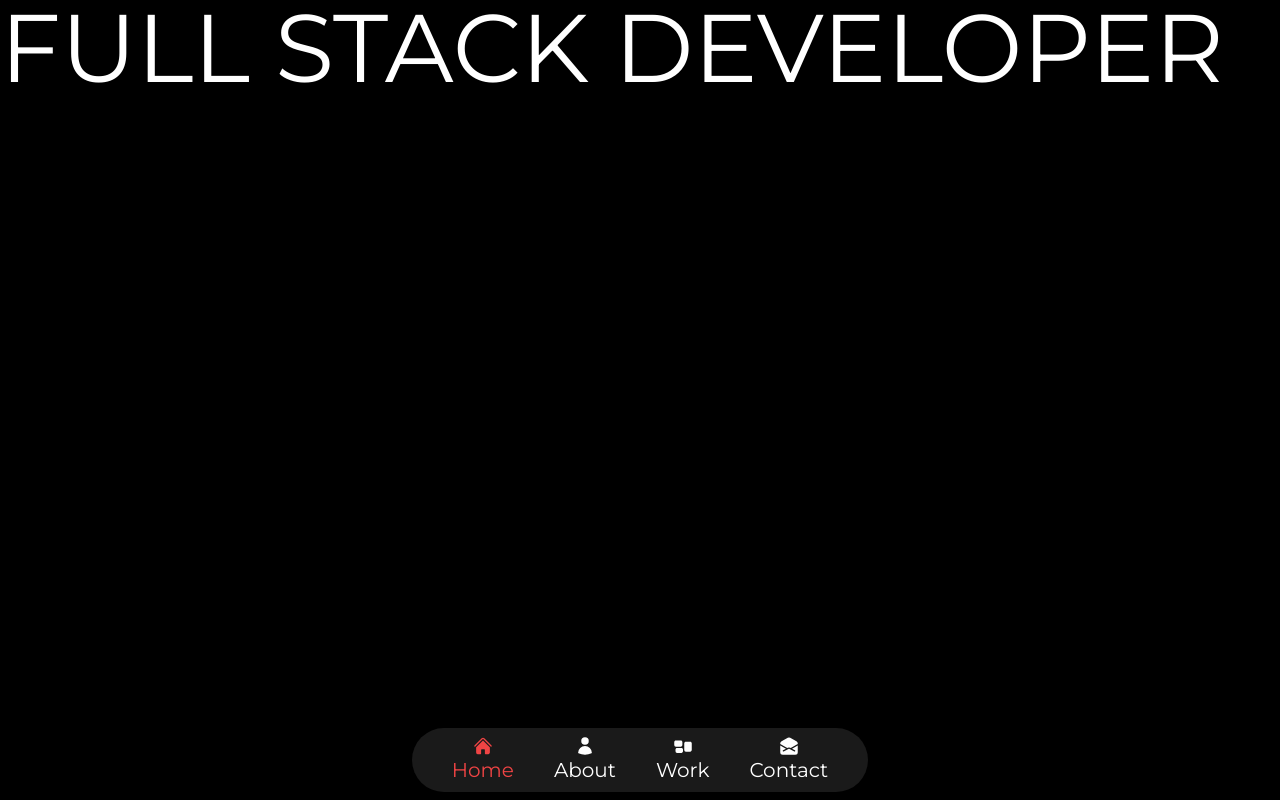
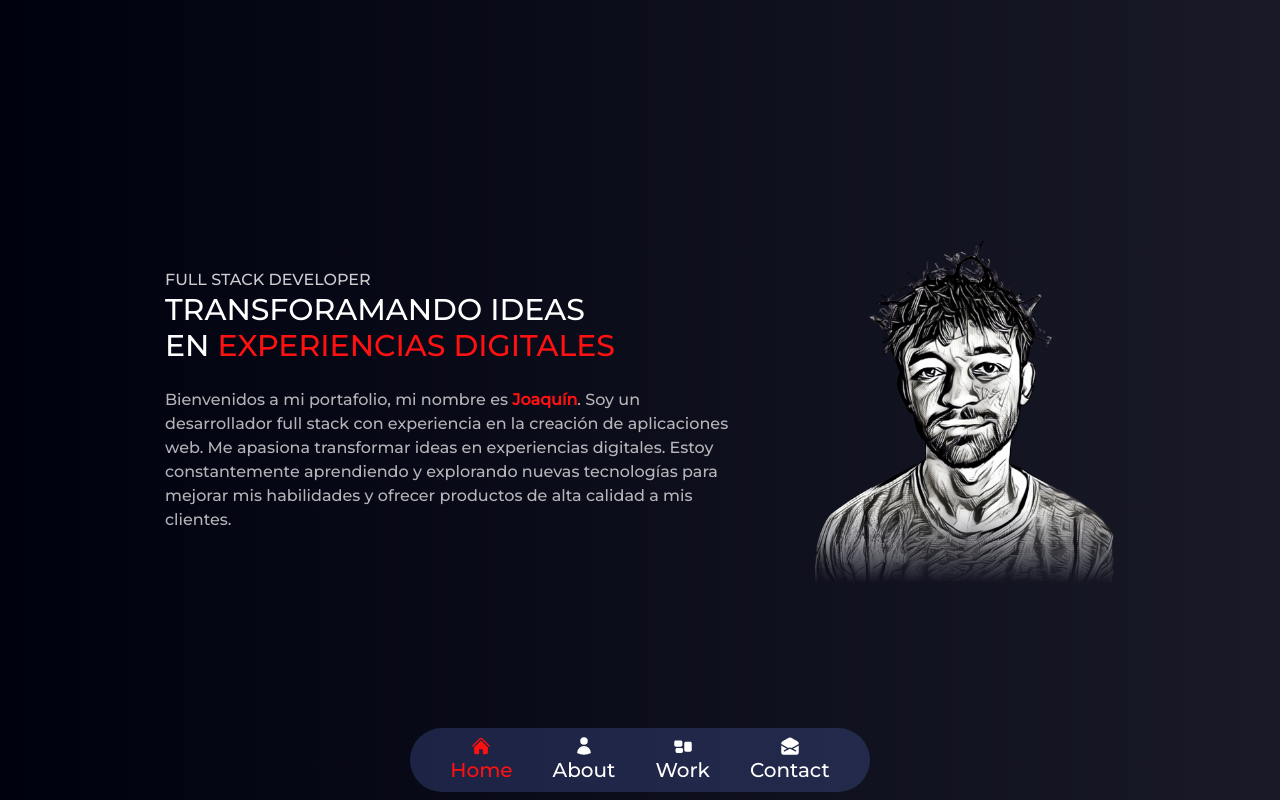
Before and after one commit to joacorojasmoschini/Portafolio, a Next.js app: page / in a window 1280 px wide. Built offline with nearby package versions, Linux system fonts and the light colour scheme.

Commit message:
home page

```diff
--- a/src/app/layout.tsx
+++ b/src/app/layout.tsx
@@ -3,7 +3,7 @@ import { Montserrat } from "next/font/google";
 import "./globals.css";
 import Transition from "@/components/Transition";
 
-const inter = Montserrat({ subsets: ["latin"] });
+const inter = Montserrat({ subsets: ["latin"] , weight: "500"});
 
 export const metadata: Metadata = {
   title: "Joaquín Rojas Moschini",
--- a/src/app/page.tsx
+++ b/src/app/page.tsx
@@ -1,15 +1,36 @@
 "use client";
 import { motion } from "framer-motion";
+import Image from "next/image";
 
 const Home = () => {
   return (
     <motion.div
-      className="w-full"
+      className="w-full h-full flex max-w-screen-lg mx-auto"
       initial={{ x: "100%" }}
       animate={{ x: "0%" }}
       transition={{ delay: 0.8, duration: 1 }}
     >
-      <h1 className="text-8xl">FULL STACK DEVELOPER</h1>
+      <div className="h-full max-w-screen-lg mx-auto">
+        <div className="text-center flex flex-col h-full justify-center lg:text-left mx-auto container">
+          <h4 className="text-white/80">FULL STACK DEVELOPER</h4>
+          <h1 className="text-3xl mb-6">
+            TRANSFORAMANDO IDEAS <br />
+            EN <span className="text-light-red"> EXPERIENCIAS DIGITALES</span>
+          </h1>
+          <p className="max-w-sm lg:max-w-xl mx-auto lg:mx-0 text-white/70">
+            Bienvenidos a mi portafolio, mi nombre es{" "}
+            <span className="text-light-red font-semibold">Joaquín</span>. Soy un
+            desarrollador full stack con experiencia en la creación de
+            aplicaciones web. Me apasiona transformar ideas en experiencias
+            digitales. Estoy constantemente aprendiendo y
+            explorando nuevas tecnologías para mejorar mis habilidades y ofrecer
+            productos de alta calidad a mis clientes.
+          </p>
+        </div>
+      </div>
+      <div className="mx-auto hidden lg:flex lg:items-center lg:justify-start">
+        <Image style={{maskImage: "linear-gradient(black 80%, transparent)"}} src="/caricatura.png" width={300} height={300} alt="caricatura"/>
+      </div>
     </motion.div>
   );
 };
--- a/src/components/Navbar.tsx
+++ b/src/components/Navbar.tsx
@@ -34,14 +34,14 @@ const NavBar = () => {
     },
   ];
   return (
-    <nav className="flex justify-center items-center fixed bottom-0 w-full z-50 sm:mb-2">
-      <div className="max-w-screen-sm flex items-center justify-between lg:justify-center text-3xl md:text-xl py-2 px-10 gap-x-10 sm:rounded-full bg-white/10 w-full lg:w-auto">
+    <nav className="flex justify-center items-center fixed bottom-0 w-full z-20 sm:mb-2">
+      <div className="max-w-screen-sm flex items-center justify-between lg:justify-center text-3xl md:text-xl py-2 px-10 gap-x-10 sm:rounded-full bg-light-blue/20 w-full lg:w-auto">
         {navData.map((data, index) => {
           return (
             <Link
               href={data.path}
               className={`flex flex-col justify-center items-center ${
-                data.path === pathname ? "text-red-500" : "text-white"
+                data.path === pathname ? "text-light-red" : "text-white"
               }`}
             >
               <div>{data.icon} </div>
--- a/src/components/Transition.tsx
+++ b/src/components/Transition.tsx
@@ -3,8 +3,9 @@ import { AnimatePresence } from "framer-motion";
 import NavBar from "./Navbar";
 import { motion } from "framer-motion";
 import { usePathname } from "next/navigation";
+import { ReactNode } from "react";
 
-const Transition = ({ children }) => {
+const Transition = ({ children }: { children: ReactNode }) => {
   const pathname = usePathname();
 
   const transitionVariants = {
@@ -16,18 +17,18 @@ const Transition = ({ children }) => {
   };
   return (
     <AnimatePresence mode="wait">
-      <div
+      <main
         key={pathname}
-        className="bg-black h-screen w-screen text-white overflow-hidden"
+        className="bg-gradient-to-r from-blue to-blue/90 h-screen w-screen text-white overflow-hidden"
       >
         <motion.div
-          className="top-0 bottom-0 right-full fixed z-30 bg-red-900 w-screen h-screen "
+          className="top-0 bottom-0 right-full fixed z-30 bg-red w-screen h-screen "
           animate={{ x: "0%", width: "0%" }}
           exit={{ x: ["0%", "100%"], width: ["0%", "100%"] }}
           transition={{ delay: 0.2, duration: 0.5, ease: "easeInOut" }}
         />
         <motion.div
-          className="top-0 bottom-0 right-full fixed z-30 bg-blue-950 w-screen h-screen "
+          className="top-0 bottom-0 right-full fixed z-30 bg-blue w-screen h-screen "
           animate={{ x: "0%", width: "0%" }}
           exit={{ x: ["0%", "100%"], width: ["0%", "100%"] }}
           transition={{ delay: 0.3, duration: 0.5, ease: "easeInOut" }}
@@ -42,22 +43,20 @@ const Transition = ({ children }) => {
           {pathname === "/" ? "HOME" : "" || pathname.toUpperCase().substring(1)}
         </motion.div>
         <motion.div
-          className="top-0 bottom-0 right-full fixed z-30 bg-blue-950 w-screen h-screen "
+          className="top-0 bottom-0 right-full fixed z-30 bg-blue w-screen h-screen "
           animate={{ x: "0%", width: "0%" }}
           initial={{ x: "100%", width: "100%" }}
           transition={{ delay: 1, duration: 0.6, ease: "easeInOut" }}
         />
         <motion.div
-          className="top-0 bottom-0 right-full fixed z-20 bg-red-900 w-screen h-screen "
+          className="top-0 bottom-0 right-full fixed z-20 bg-red w-screen h-screen "
           animate={{ x: "0%", width: "0%" }}
           initial={{ x: "100%", width: "100%" }}
           transition={{ delay: 1.1, duration: 0.6, ease: "easeInOut" }}
         />
-        <div>
           <NavBar />
           {children}
-        </div>
-      </div>
+      </main>
     </AnimatePresence>
   );
 };
--- a/tailwind.config.ts
+++ b/tailwind.config.ts
@@ -8,6 +8,13 @@ const config: Config = {
   ],
   theme: {
     extend: {
+      colors:{
+        "blue": "#00010f",
+        "light-blue": "#6d8bff",
+        "red": "#940000",
+        "light-red": "#ff1111"
+
+      },
       backgroundImage: {
         "gradient-radial": "radial-gradient(var(--tw-gradient-stops))",
         "gradient-conic":
```
Also changed, not shown: public/caricatura.png (added).
